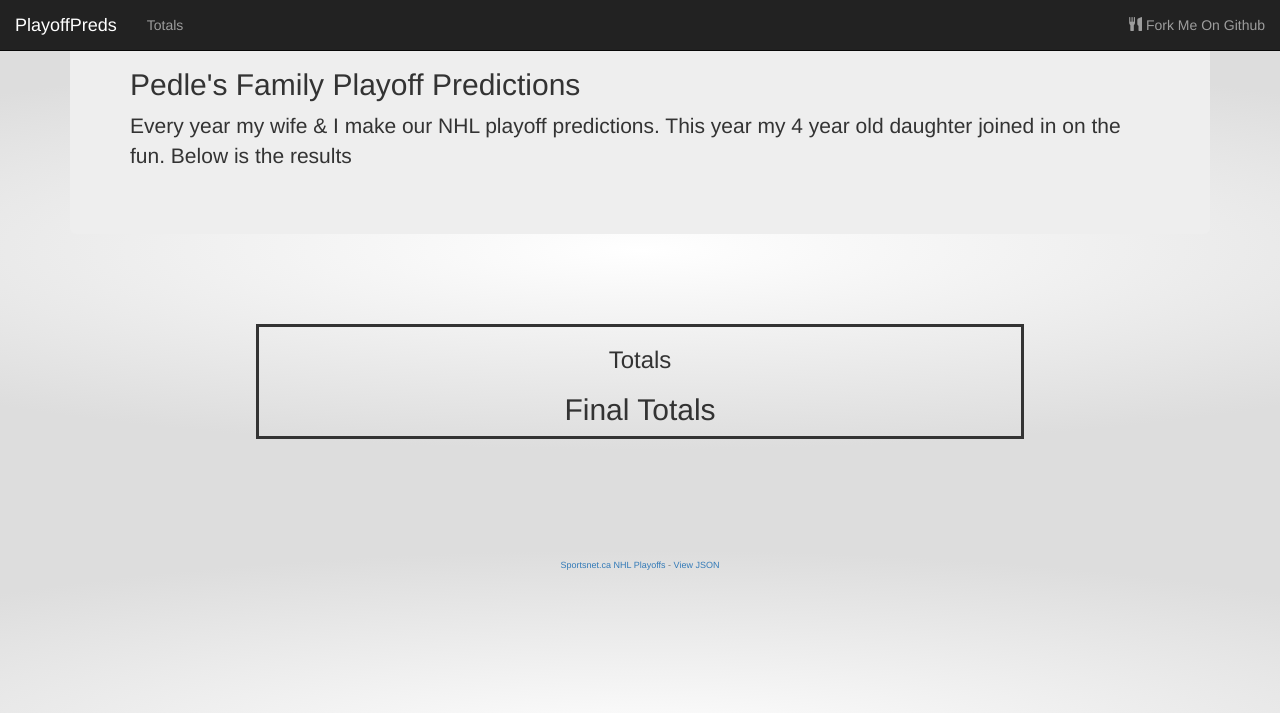
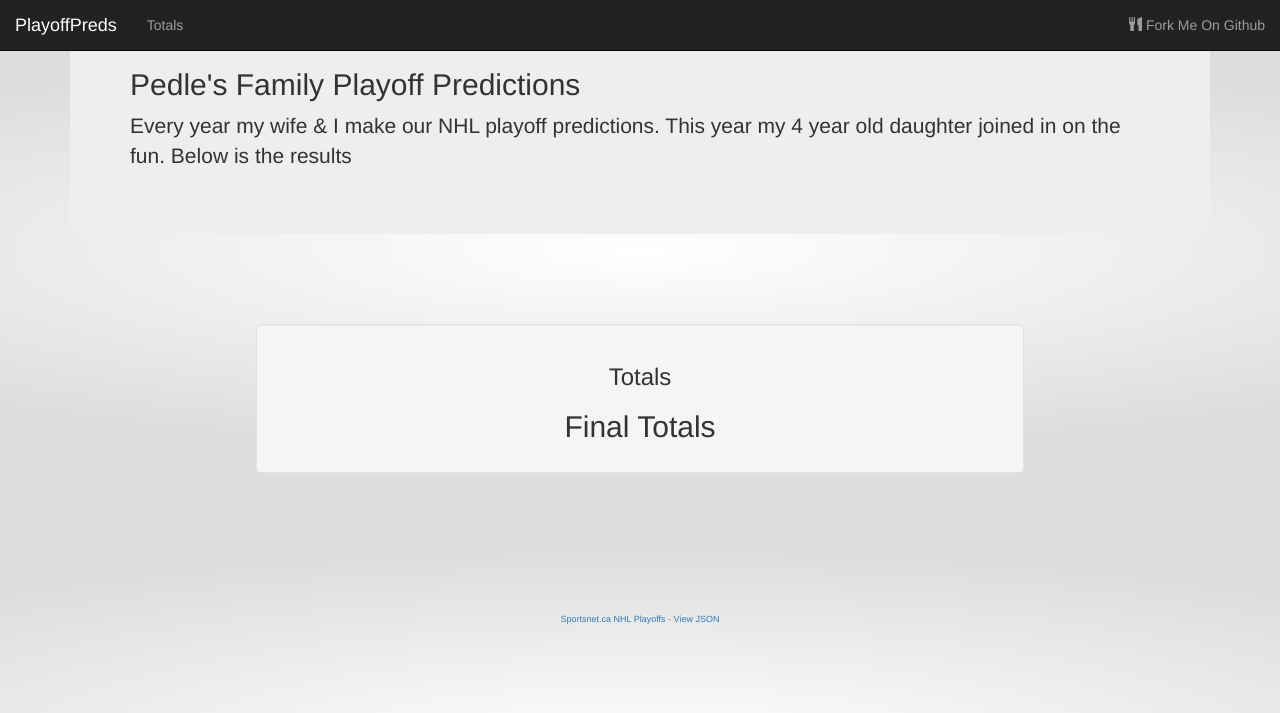
Before and after one commit to pzelnip/playoffpreds, a Flask app: template templates/nhl.mako in a window 1280 px wide. Shown: the top 713 px of the page. Run offline with Flask 2, Linux system fonts and the light colour scheme; the template is opened without the code that fills it, so the values that code supplies are empty; some libraries are stand-ins or nearby versions.

Commit message:
Highlighting winners, scores are a well

```diff
--- a/templates/nhl.mako
+++ b/templates/nhl.mako
@@ -85,7 +85,7 @@ ${main()}
     <br><br><br>
 
     <div id="totals">
-        <div class="scoreSummary text-center">
+        <div class="scoreSummary text-center well">
             <h3 class="totalsHeading text-center">Totals</h3>
 
             %for round_score in score_summary.round_scores:
@@ -170,7 +170,7 @@ ${main()}
                 </div>
                 <div class="col-md-1">&nbsp;</div>
             </div>
-            <div class="row text-center result">
+            <div class="row text-center result bg-info lead">
                 ${matchup.result}
             </div>
             <div class="row">
@@ -188,7 +188,7 @@ ${main()}
         <div class="col-md-4 text-right">
             ${prediction.predictor} says ${prediction.team} in ${prediction.games}
         </div>
-        <div class="col-md-4 text-left">
+        <div class="col-md-4 text-left ">
             ${prediction.outcome}
         </div>
         <div class="col-md-2"> </div>
```
